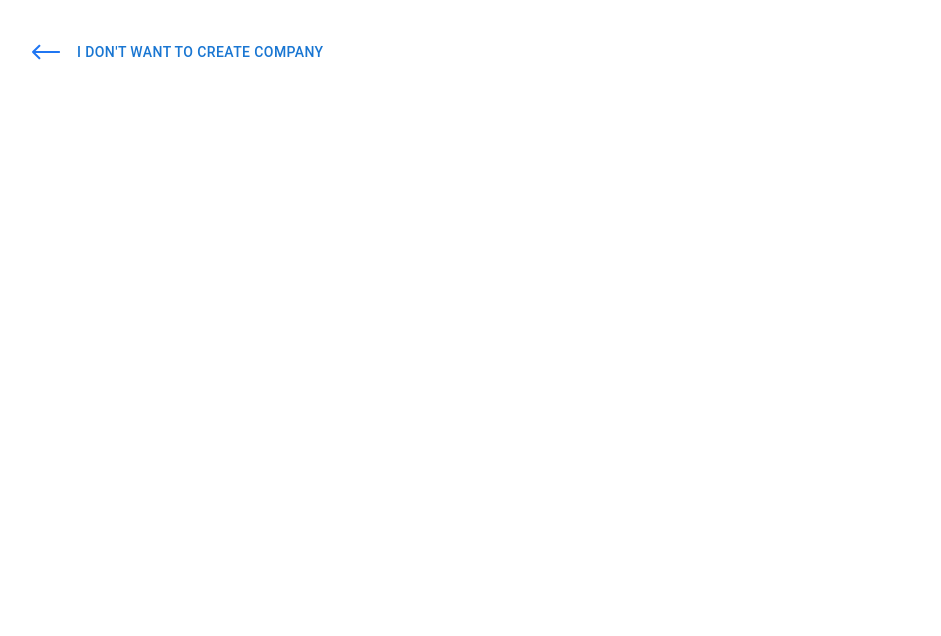
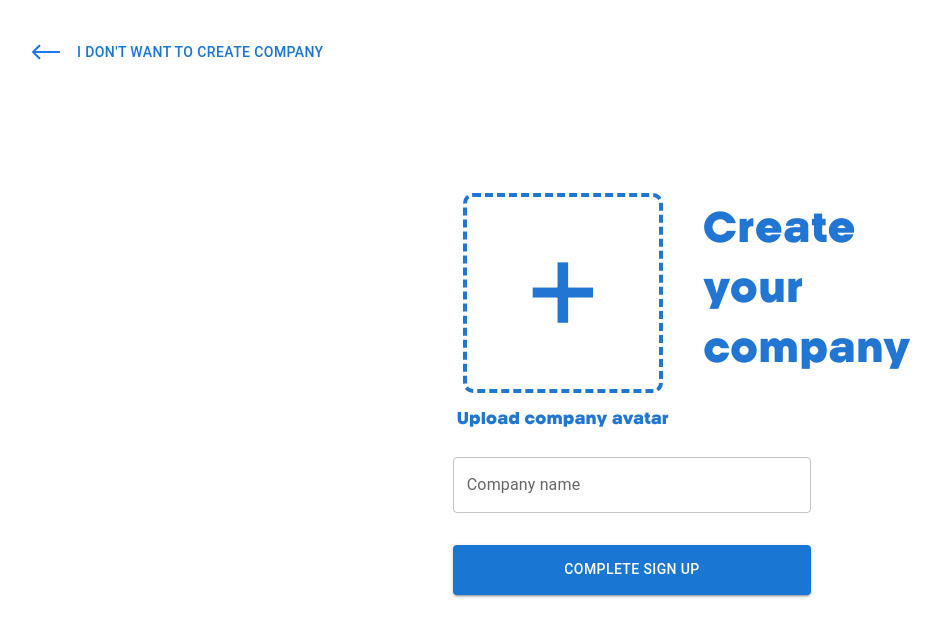
Before and after one commit to RoastedPikachu/Agora_Project, a Next.js app: page /createCompany in a window 1280 px wide. Shown: the top 636 px of the page, without its empty margins (8-949 px from the left). Built offline with nearby package versions, Linux system fonts and the light colour scheme.

Commit message:
Изменил внешний вид формы создания компании
Также добавил инпут для ввода названия компании и возможность убрать загруженный аватар

```diff
--- a/src/app/createCompany/page.tsx
+++ b/src/app/createCompany/page.tsx
@@ -1,5 +1,8 @@
 "use client";
 import React, {useState} from 'react';
+
+import Button from "@mui/material/Button";
+import TextField from "@mui/material/TextField";
 
 import GoBackButton from "@/shared/GoBackButton";
 
@@ -14,12 +17,34 @@ const Page = () => {
         <main className="relative flex justify-center items-center w-full h-[100vh]">
             <GoBackButton designation={"/signUp"} buttonText={"I don't want to create company"}/>
 
-            <form className="grid justify-items-center w-[50%] h-auto">
-                <div className="relative w-full h-[100px]">
-                    <label className="w-[100px] h-[100px] bg-[#747474]"></label>
+            <form className="grid justify-items-center grid-rows-5 gap-y-[25px] w-[40%] max-w-[750px] h-auto">
+                <div className="relative flex items-center row-span-3 w-[calc(70%+40px)] h-auto">
+                    <div className="relative flex w-[260px]">
+                        <div className="relative px-[20px] w-full h-auto">
+                            {companyAvatar.length ?
+                                <>
+                                    <button onClick={() => setCompanyAvatar("")} className="absolute top-[-15px] right-[5px] w-[45px] h-[45px] cursor-pointer">
+                                        <img src="/static/XMarkIcon.svg" alt="Button: remove avatar" className="w-[35px] h-[35px]"/>
+                                    </button>
 
-                    <input type="file" onChange={(event) => handleImageLoad(event)} className="hidden"/>
+                                    <img src={companyAvatar} alt="" className="mx-[10px] w-[200px] h-[200px] rounded-[10px]"/>
+                                </>
+                                :
+                                <label htmlFor="CompanyAvatar" className="flex justify-center items-center mx-[10px] pb-[20px] w-[200px] h-[200px] border-4 border-dashed border-[#2076d2] rounded-[10px] text-[#2076d2] text-[8rem] cursor-pointer">+</label>
+                            }
+
+                            <p className="mt-[15px] text-[#2076d2] text-[1rem] text-center font-['Kamerik']">Upload company avatar</p>
+                        </div>
+                    </div>
+
+                    <h2 className="mt-[-40px] ml-[10px] text-[#2076d2] text-[2.5rem] font-['Kamerik']">Create your <br/> company</h2>
+
+                    <input type="file" onChange={(event) => handleImageLoad(event)} id="CompanyAvatar" className="hidden"/>
                 </div>
+
+                <TextField type="text" label="Company name" className="authInputMUIField"/>
+
+                <Button variant="contained" className="credentialsAuthMUIButton mt-[-5px]">Complete sign up</Button>
             </form>
         </main>
     );
```
Also changed, not shown: public/static/XMarkIcon.svg (added).
